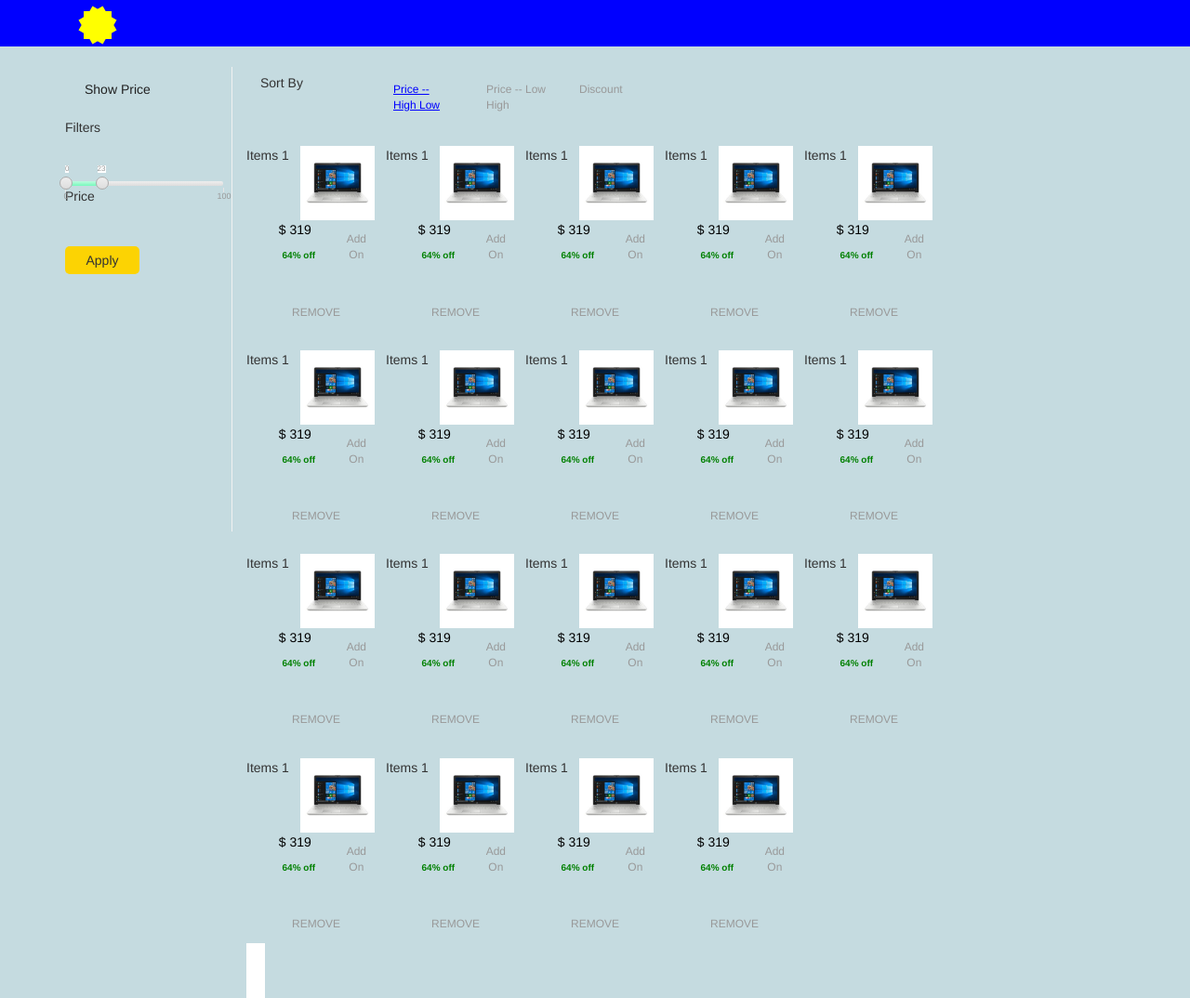
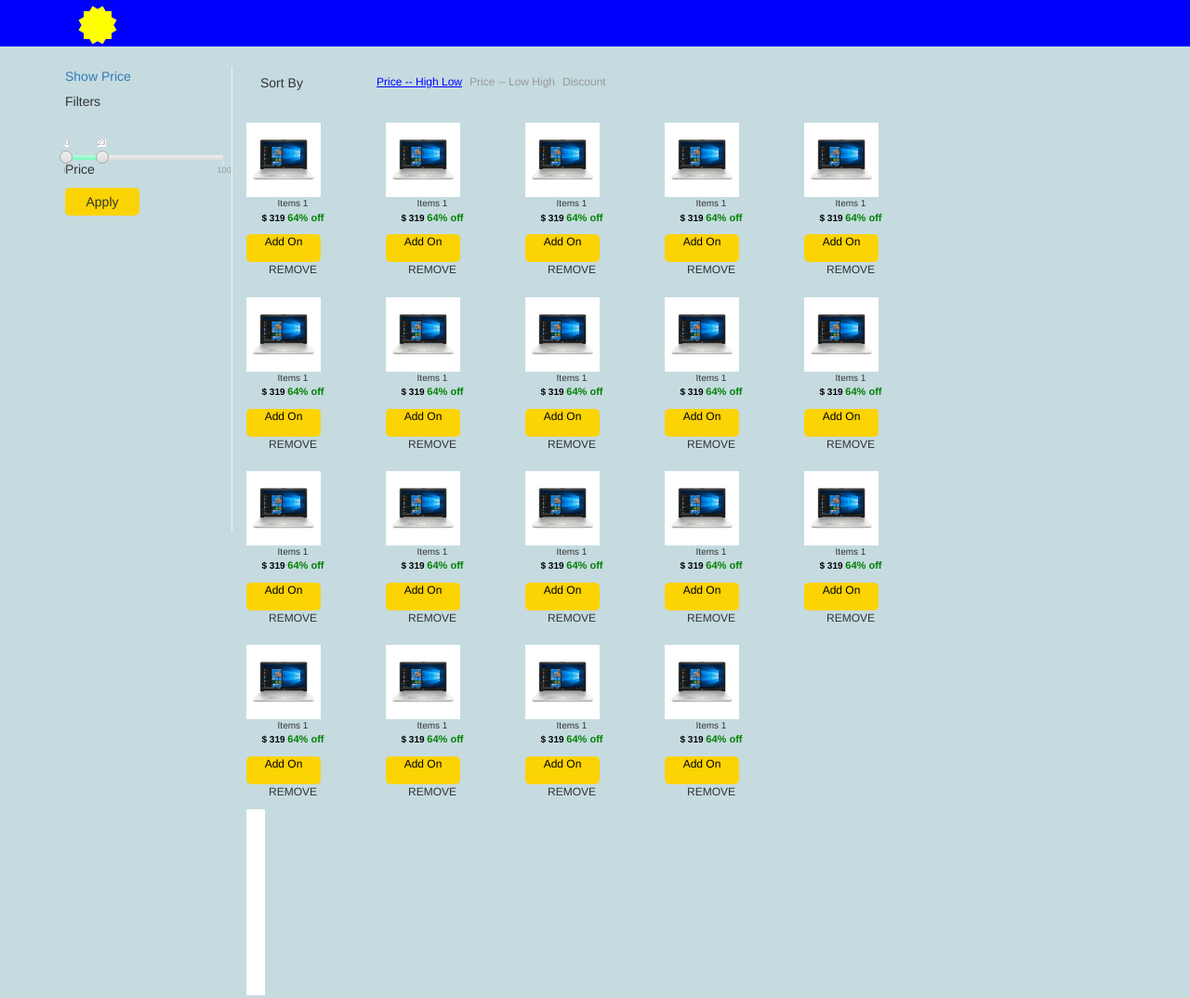
Before and after one commit to AtiSen/Adobe.github.io, a plain HTML site: page index.html in a window 1280 px wide. Shown: the top 1074 px of the page at 93% size. Drawn offline with Linux system fonts and the light colour scheme.

Commit message:
Changes neew

```diff
--- a/style/style.css
+++ b/style/style.css
@@ -99,8 +99,40 @@
  .shoppingCart li img{
      width:80px !important;
      height:80px !important;
+     display:block;
  }
 
+ .shoppingCart li span{
+   font-size:10px;
+   font-weight: lighter;
+   display: block;
+   width:100px;
+ }
+
+ .shoppingCart li span.small-txt{
+  font-size:10px;
+  font-weight: bold;
+  display:block;
+  float:left;
+
+}
+
+.shoppingCart li span.green{
+    color:green;
+    font-weight:bold;
+    float:left;
+    font-size: 10px;
+    margin-left:4px;
+    line-height:16px;
+    float:right;
+}
+.remove{
+  display: block;
+  color:#333;
+  font-weight:12px;
+  width:100px;
+  margin-top:10px;
+}
  button{
      background-color:#fcd303;
      color:#000;
@@ -110,6 +142,7 @@
      border:none;
      margin-top:10px;
      height:30px;
+     line-height: 14px;
  }
 .margin30{
     margin-top:30px;
@@ -218,14 +251,7 @@
   span{
      float:left;
   }
-  .green{
-    color:green;
-    font-weight:bold;
-    float:left;
-    font-size: 10px;
-    margin-left:4px;
-    line-height:16px;
-  }
+
 
   .list-page li{
     width:500px;
@@ -369,10 +395,9 @@
     background-color:rgba(0, 0, 0, 0.5);
 }
 #modal .insertscreen{
-  position:relative;
+position:relative;
 left: 25%;
 top: 25%;
-
 border:2px solid #0094ff;
 width: 50%;
 height: 50%;
@@ -398,8 +423,26 @@
 }
 
 /*************************************Stepper Widget *********************************/
+
+
+.button{
+     background-color:#fcd303;
+     color:#000;
+     font-size:12px;
+     border-radius:5px;
+     width:80px;
+     border:none;
+     margin-top:10px;
+     height:30px;
+     float:left;
+     display:block;
+
+}
+
+
+
 /* To pretify things */
-ul {
+/*ul {
   list-style: none;
   padding: 0;
   margin: 0;
@@ -419,12 +462,12 @@
   transition: background .3s ease;
   text-decoration: none;
   position: relative;
-}
-a:hover {
+}*/
+/*a:hover {
   background: rgba(0, 0, 0, 0.3);
-}
+}*/
 
-li.has-child:not(.is-active):not(.has-active-child) > a:after {
+/*li.has-child:not(.is-active):not(.has-active-child) > a:after {
   content: "";
   display: block;
   position: absolute;
@@ -488,9 +531,9 @@
   background-color: green;
   cursor: default;
 }
-
+*/
 /* serious fluff */
-h1 {
+/*h1 {
   font-size: 2.5em;
   margin-bottom: .9em;
 }
@@ -511,4 +554,4 @@
 p {
   line-height: 1.6;
   margin-bottom: 3em;
-}
+}*/
```
